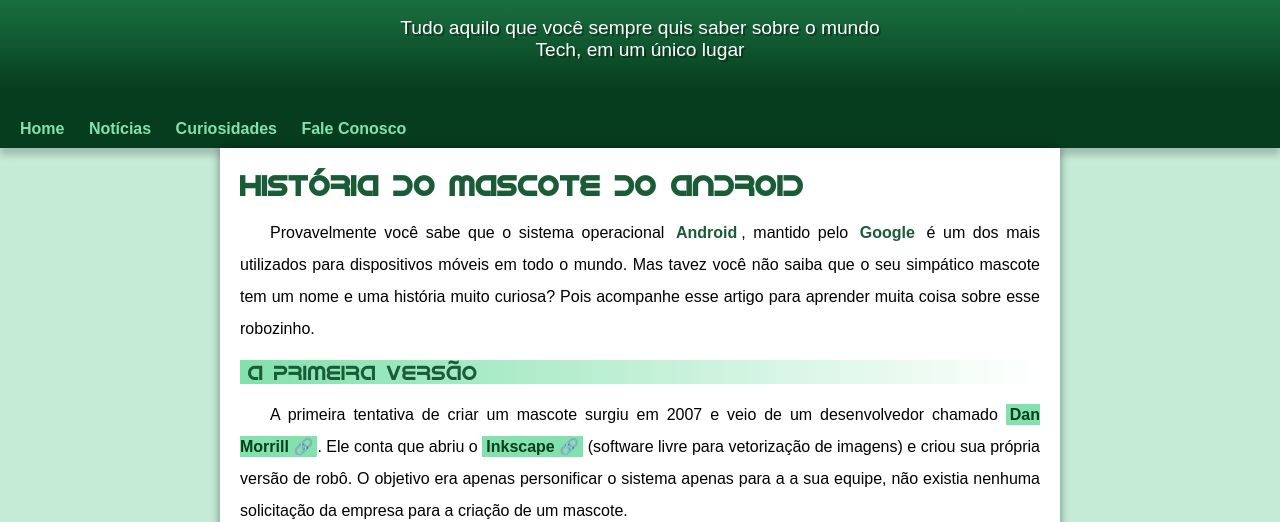
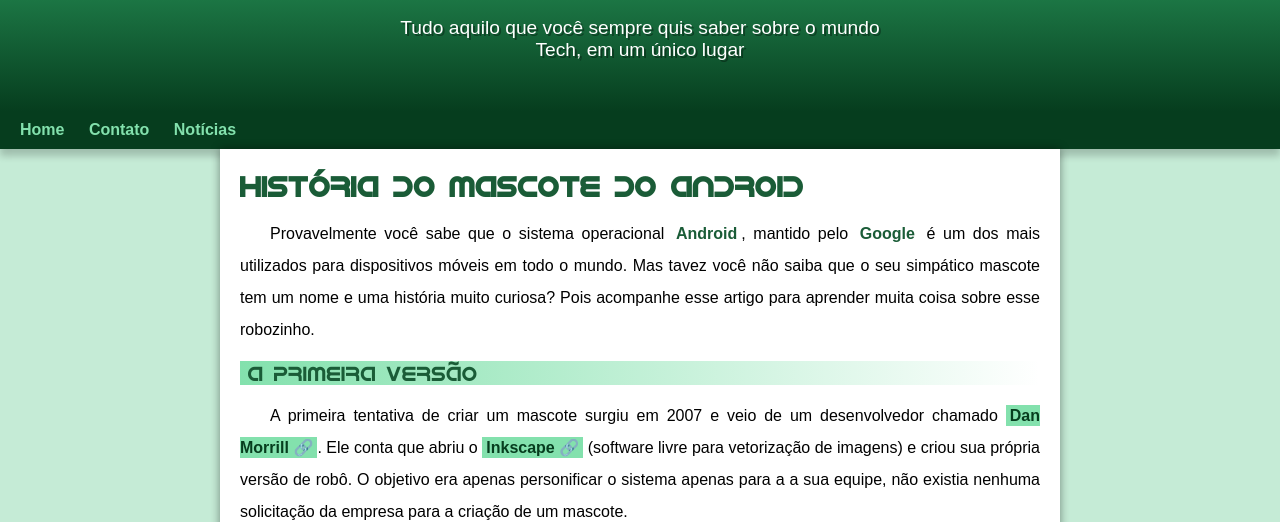
Before and after one commit to fellipemarcel/projeto-android, a plain HTML site: page index.html in a window 1280 px wide. Shown: the part 100-622 px from the top of the page. Drawn offline with Linux system fonts and the light colour scheme.

Commit message:
Alteração no index.html e padding-bottom do header

```diff
--- a/index.html
+++ b/index.html
@@ -15,9 +15,8 @@
     </header>
     <nav>
         <a href="#">Home</a>
+        <a href="#">Contato</a>
         <a href="#">Notícias</a>
-        <a href="#">Curiosidades</a>
-        <a href="#">Fale Conosco</a>
     </nav>
     <main>
         <article>
--- a/style/style.css
+++ b/style/style.css
@@ -55,6 +55,7 @@
     font-size: 1.2em;
     margin: auto;
     max-width: 500px;
+    padding-bottom: 50px;
     padding-right: 10px;
     padding-left: 10px;
     text-shadow: 2px 2px 0px rgba(0, 0, 0, 0.349);
@@ -64,7 +65,6 @@
     background-color: var(--cor5);
     box-shadow: 0px 7px 7px rgba(0, 0, 0, 0.192);
     padding: 10px;
-    padding-top: 30px;
 }
 
 nav > a {
```
